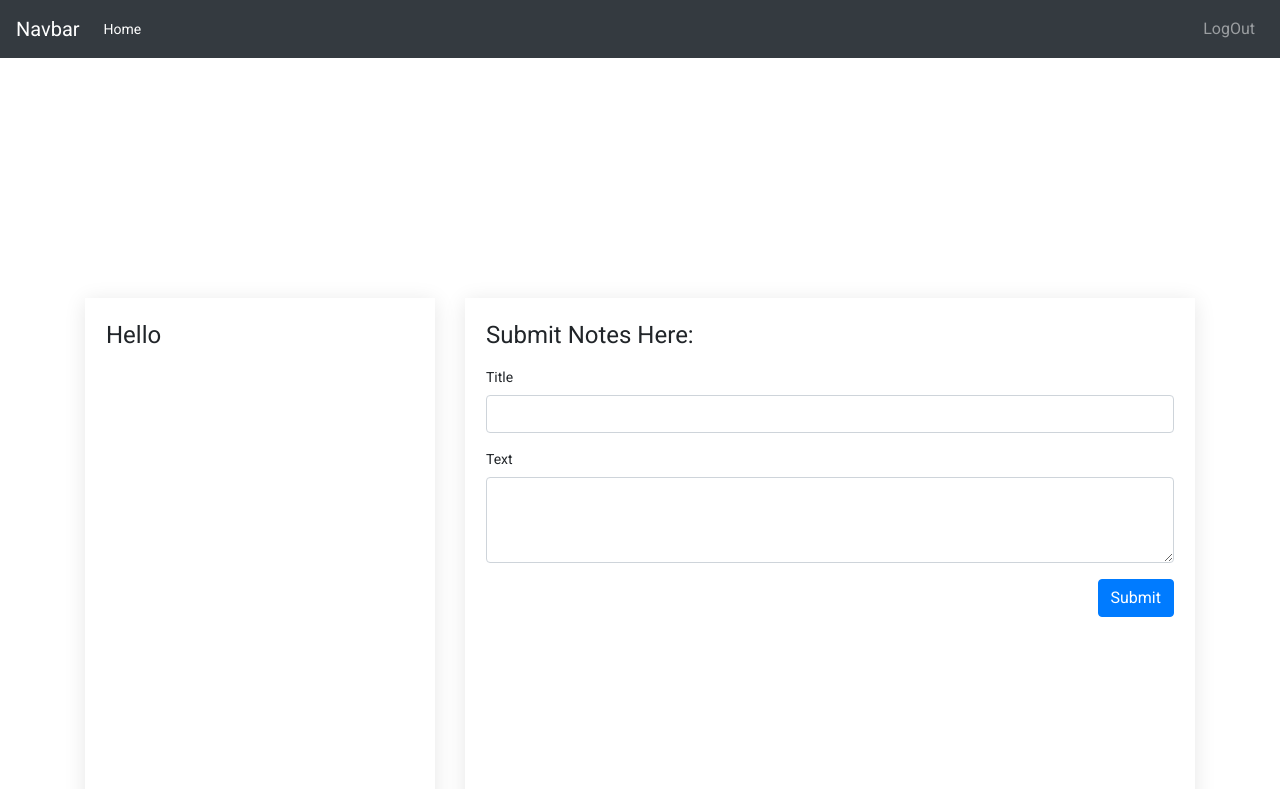
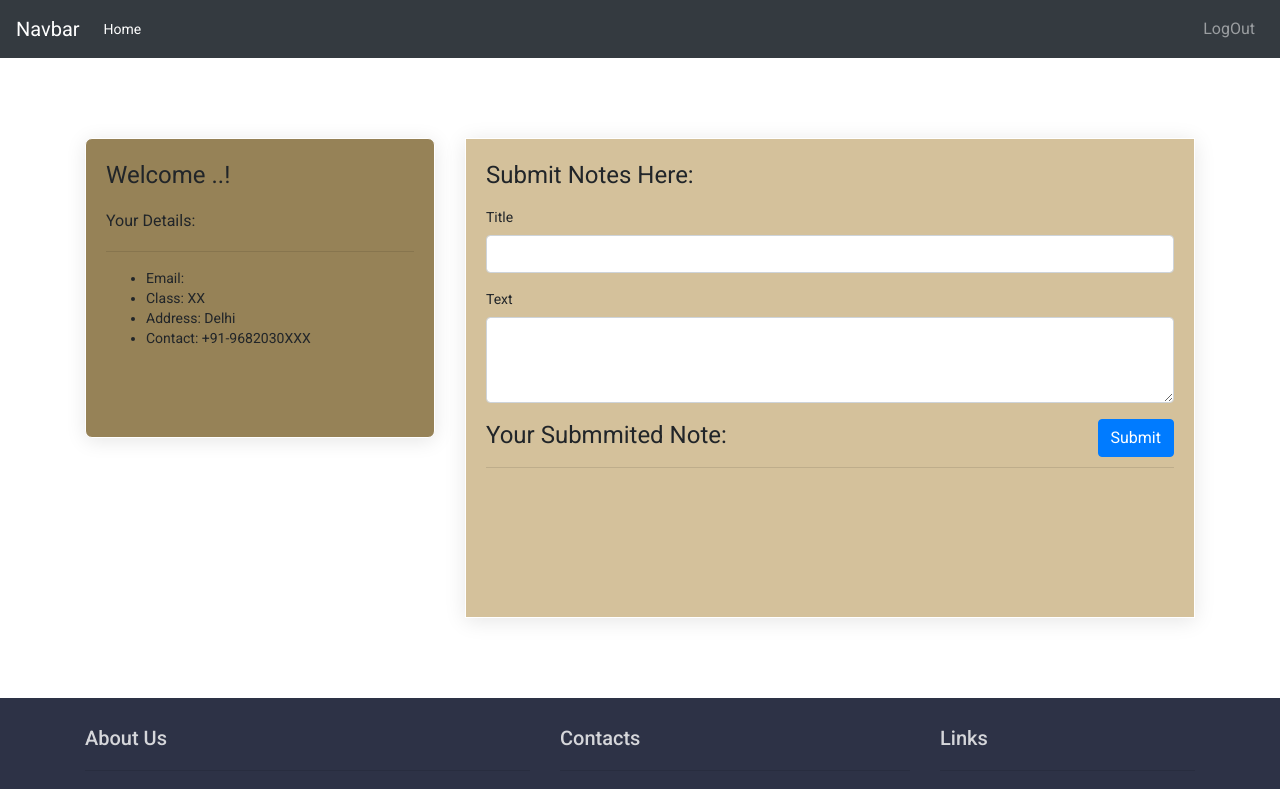
Before and after one commit to imarunpatel/Note-Making-Application-FE, an Angular app: page /studentDashboard in a window 1280 px wide. Shown: the top 789 px of the page. Built offline with nearby package versions, Linux system fonts and the light colour scheme; no server answers; sample sign-in values are in the browser's storage.

Commit message:
Student Dashboard UI update

```diff
--- a/src/app/app-routing.module.ts
+++ b/src/app/app-routing.module.ts
@@ -1,6 +1,5 @@
 import { NgModule } from '@angular/core';
 import { Routes, RouterModule } from '@angular/router';
-import { MainComponent } from './main/main.component';
 import { LoginComponent } from './auth/login/login.component';
 import { TeacherDashboardComponent } from './main/teacher-dashboard/teacher-dashboard.component';
 import { StudentDashboardComponent } from './main/student-dashboard/student-dashboard.component';
--- a/src/app/app.module.ts
+++ b/src/app/app.module.ts
@@ -10,7 +10,6 @@ import { HeaderComponent } from './header/header.component';
 import { FooterComponent } from './footer/footer.component';
 import { LoginComponent } from './auth/login/login.component';
 import { SignupComponent } from './auth/signup/signup.component';
-import { MainComponent } from './main/main.component';
 import { StudentDashboardComponent } from './main/student-dashboard/student-dashboard.component';
 import { TeacherDashboardComponent } from './main/teacher-dashboard/teacher-dashboard.component';
 import { AuthInterceptor } from './auth/auth.interceptor';
@@ -25,7 +24,6 @@ import { BrowserAnimationsModule } from '@angular/platform-browser/animations';
     FooterComponent,
     LoginComponent,
     SignupComponent,
-    MainComponent,
     StudentDashboardComponent,
     TeacherDashboardComponent
   ],
--- a/src/app/auth/login/login.component.html
+++ b/src/app/auth/login/login.component.html
@@ -1,12 +1,13 @@
 <div class="container">
-  <mat-spinner *ngIf="isLoading"></mat-spinner>
-    <div class="row" *ngIf="!isLoading">
+
+    <div class="row" >
       <div class="login-main" >
         <div class="login-image">
           <h3>Login Here</h3>
           <h3 style="color: red">{{errorMsg}}</h3>
         </div>
-        <form class="m-3" [formGroup]="loginForm">
+        <mat-spinner *ngIf="isLoading"></mat-spinner>
+        <form *ngIf="!isLoading" class="m-3" [formGroup]="loginForm">
           <div class="form-group">
             <input
               id="email"
--- a/src/app/main/main.component.html
+++ /dev/null
@@ -1 +0,0 @@
-<p>main works!</p>
--- a/src/app/main/main.component.ts
+++ /dev/null
@@ -1,15 +0,0 @@
-import { Component, OnInit } from '@angular/core';
-
-@Component({
-  selector: 'app-main',
-  templateUrl: './main.component.html',
-  styleUrls: ['./main.component.css']
-})
-export class MainComponent implements OnInit {
-
-  constructor() { }
-
-  ngOnInit(): void {
-  }
-
-}
--- a/src/app/main/student-dashboard/student-dashboard.component.css
+++ b/src/app/main/student-dashboard/student-dashboard.component.css
@@ -1,12 +1,12 @@
 .dashboard {
     padding: 20px;
     min-width:60%;
-    min-height:60%;
+    height: 480px;
     margin: auto;
-    margin-top: 30vh;
-    margin-bottom: 40vh;
+    margin-top: 10vh;
+    margin-bottom: 10vh;
     border: 1px solid #fff;
-    /*background-color: rgba(234, 132, 233, 0.76);*/
+    background-color: #d4c19b;
     border-radius: 0px;
     overflow: hidden;
     box-shadow: 0 3px 20px 0px rgba(0, 0, 0, 0.1);
@@ -19,13 +19,12 @@
 .user-profile {
     padding: 20px;
     min-width:60%;
-    min-height:60%;
+    height: 300px;
     margin: auto;
-    margin-top: 30vh;
-    margin-bottom: 40vh;
+    margin-top: 10vh;
     border: 1px solid #fff;
-    /*background-color: rgba(234, 132, 233, 0.76);*/
-    border-radius: 0px;
+    background-color:#968257;
+    border-radius: 7px;
     overflow: hidden;
     box-shadow: 0 3px 20px 0px rgba(0, 0, 0, 0.1);
     -moz-box-shadow: 0 3px 20px 0px rgba(0, 0, 0, 0.1);
@@ -41,3 +40,8 @@
 .spinner {
     margin-left: 50%;
 }
+
+
+.note-detal {
+    height: 80px;
+}
--- a/src/app/main/student-dashboard/student-dashboard.component.html
+++ b/src/app/main/student-dashboard/student-dashboard.component.html
@@ -2,8 +2,16 @@
     <div class="row">
         <div class="col-md-4">
             <div class="user-profile">
-                <h1>Hello {{studentName}}</h1>
-                <h5>{{studentEmail}}</h5>
+                <h1>Welcome {{studentName}} ..!</h1>
+                <h3>Your Details: </h3>
+                <hr>
+                <ul>
+                    <li>Email: {{studentEmail}}</li>
+                    <li>Class: XX</li>
+                    <li>Address: Delhi</li>
+                    <li>Contact: +91-9682030XXX</li>
+                </ul>
+                <h5></h5>
             </div>
         </div>
         <div class="col-md-8">
@@ -28,6 +36,13 @@
 
                     <button type="submit" class="btn btn-primary" (click)="onSubmitNotes()">Submit</button>
                 </form>
+
+                <div class="note-detal">
+                    <h1>Your Submmited Note:</h1>
+                    <h3><b>{{studentNote?.title}}</b></h3>
+                    <hr>
+                    <p>{{studentNote?.text}}</p>
+                </div>
             </div>
         </div>
     </div>
--- a/src/app/main/student-dashboard/student-dashboard.component.ts
+++ b/src/app/main/student-dashboard/student-dashboard.component.ts
@@ -17,8 +17,10 @@ export class StudentDashboardComponent implements OnInit, OnDestroy {
   userProfileSub : Subscription;
   onSubmitNoteSub: Subscription;
 
+  studentId;
   studentName;
   studentEmail;
+  studentNote;
 
   constructor(
       private fb: FormBuilder,
@@ -39,11 +41,27 @@ export class StudentDashboardComponent implements OnInit, OnDestroy {
     this.userProfile();
   }
 
+
   userProfile() {
     this.userProfileSub = this.authService.getProfile().subscribe(
       (response:any) =>{
+        console.log(response);
         this.studentName = response.data.name;
         this.studentEmail = response.data.email;
+        this.studentId = response.data._id;
+        this.getStudentNotes();
+      }
+    )
+  }
+
+  getStudentNotes() {
+    this.notesService.getNotes().subscribe(
+      (response: any) => {
+        response.data.forEach(item => {
+          if(this.studentId == item.student._id)
+            this.studentNote = item;
+        })
+        console.log(this.studentNote);
       }
     )
   }
--- a/src/app/main/teacher-dashboard/teacher-dashboard.component.css
+++ b/src/app/main/teacher-dashboard/teacher-dashboard.component.css
@@ -1,9 +1,3 @@
-body{
-    background-image:url(https://static.pexels.com/photos/371633/pexels-photo-371633.jpeg);
-    background-repeat:no-repeat;
-    background-size: 100%;
-}
-
 .bg__card__navbar{
 	background-color: #000000;
 }
```
Also changed, not shown: src/app/main/main.component.css (deleted), 1 other file (tests, documents, lock files or other folders).
